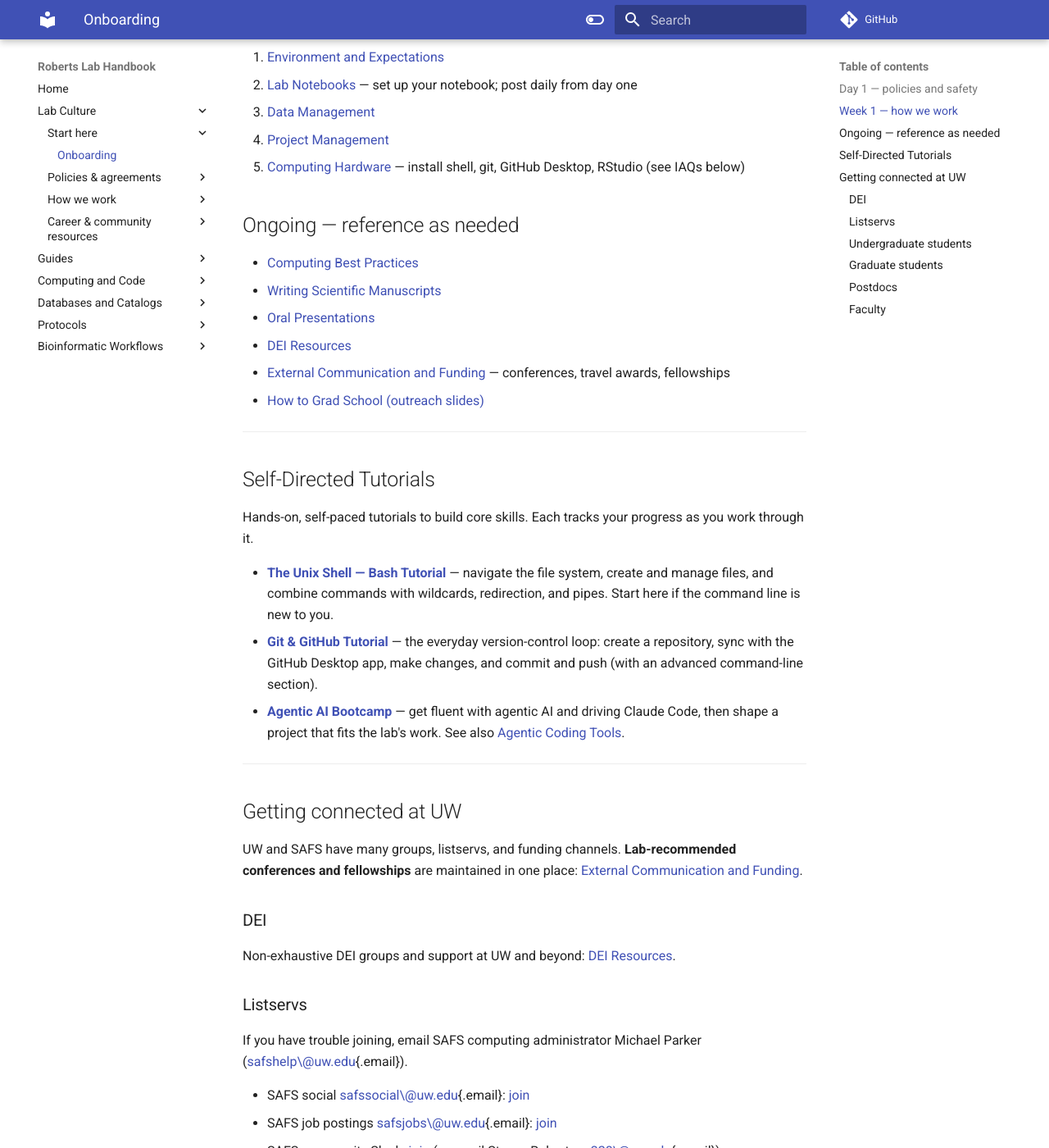
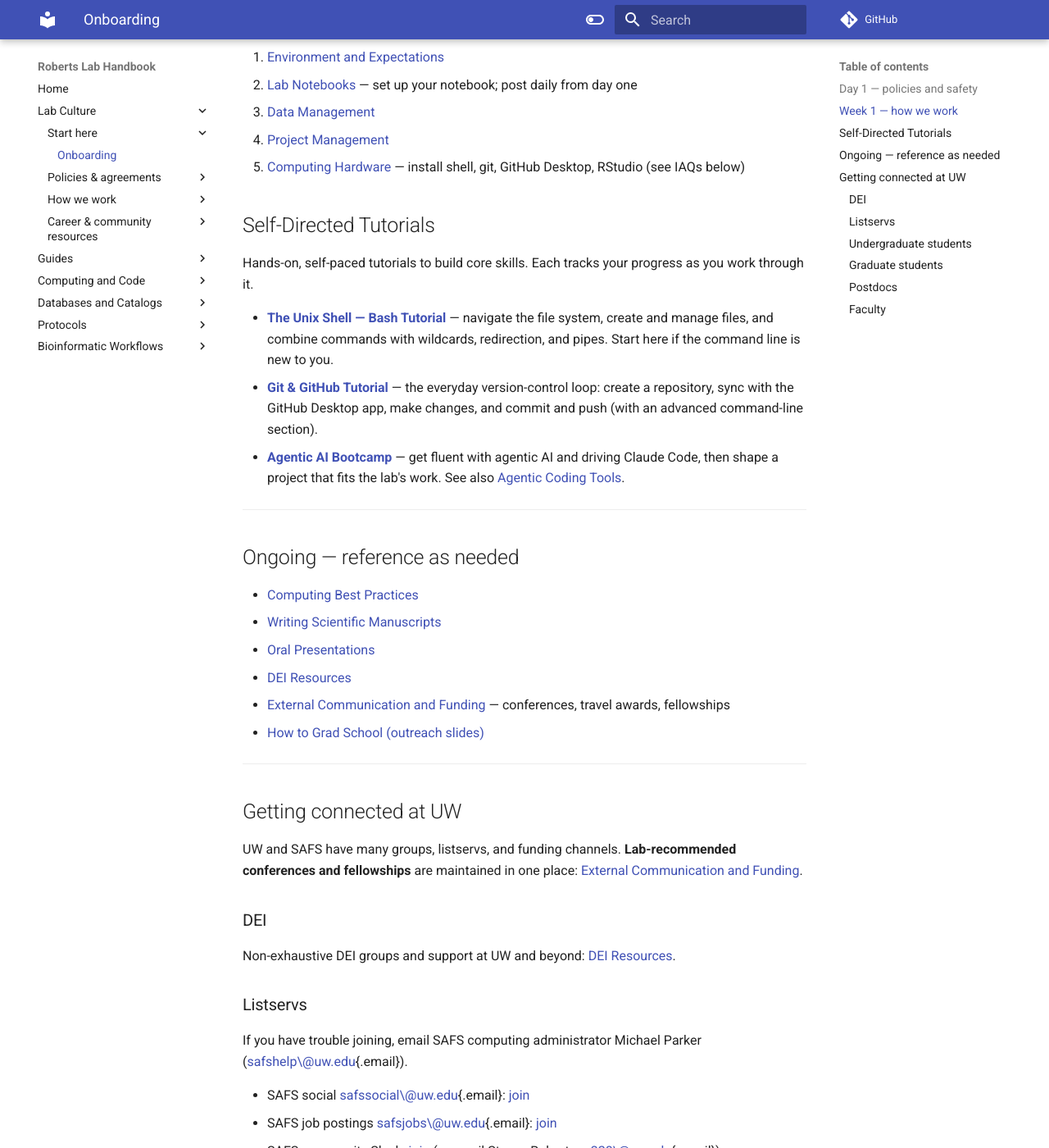
Before and after one commit to RobertsLab/resources, an MkDocs documentation site: the page built from docs/Onboarding.md, in a window 1280 px wide and 1400 px high, scrolled down 599 px. Shown: the whole window at 82% size. Built offline with MkDocs 1.6.1 and Material for MkDocs 9.7.7, drawn with Linux system fonts in a browser that asks for light colours; comment, search, counter and statistics services are not loaded; part of the change alters nothing that is shown.

```diff
--- a/docs/Onboarding.md
+++ b/docs/Onboarding.md
@@ -22,6 +22,18 @@ Undergraduate researchers: also read and sign the [Undergraduate Contract](Under
 7.  [Project Management](Project-Management.md)
 8.  [Computing Hardware](Computing-Hardware.md) — install shell, git, GitHub Desktop, RStudio (see IAQs below)
 
+
+## Self-Directed Tutorials
+
+Hands-on, self-paced tutorials to build core skills. Each tracks your progress as you work through it.
+
+-   [**The Unix Shell — Bash Tutorial**](../bash-tutorial.html) — navigate the file system, create and manage files, and combine commands with wildcards, redirection, and pipes. Start here if the command line is new to you.
+-   [**Git & GitHub Tutorial**](../github-tutorial.html) — the everyday version-control loop: create a repository, sync with the GitHub Desktop app, make changes, and commit and push (with an advanced command-line section).
+-   [**Agentic AI Bootcamp**](../agentic-ai-bootcamp.html) — get fluent with agentic AI and driving Claude Code, then shape a project that fits the lab's work. See also [Agentic Coding Tools](Agentic-Coding-Tools.md).
+
+
+------------------------------------------------------------------------
+
 ## Ongoing — reference as needed
 
 -   [Computing Best Practices](Computing-Best-Practices.md)
@@ -30,16 +42,6 @@ Undergraduate researchers: also read and sign the [Undergraduate Contract](Under
 -   [DEI Resources](DEI-Resources.md)
 -   [External Communication and Funding](External-Communication-and-Funding.md) — conferences, travel awards, fellowships
 -   [How to Grad School (outreach slides)](How-to-Grad-School-Slides.md)
-
-------------------------------------------------------------------------
-
-## Self-Directed Tutorials
-
-Hands-on, self-paced tutorials to build core skills. Each tracks your progress as you work through it.
-
--   [**The Unix Shell — Bash Tutorial**](../bash-tutorial.html) — navigate the file system, create and manage files, and combine commands with wildcards, redirection, and pipes. Start here if the command line is new to you.
--   [**Git & GitHub Tutorial**](../github-tutorial.html) — the everyday version-control loop: create a repository, sync with the GitHub Desktop app, make changes, and commit and push (with an advanced command-line section).
--   [**Agentic AI Bootcamp**](../agentic-ai-bootcamp.html) — get fluent with agentic AI and driving Claude Code, then shape a project that fits the lab's work. See also [Agentic Coding Tools](Agentic-Coding-Tools.md).
 
 ------------------------------------------------------------------------
 
```
